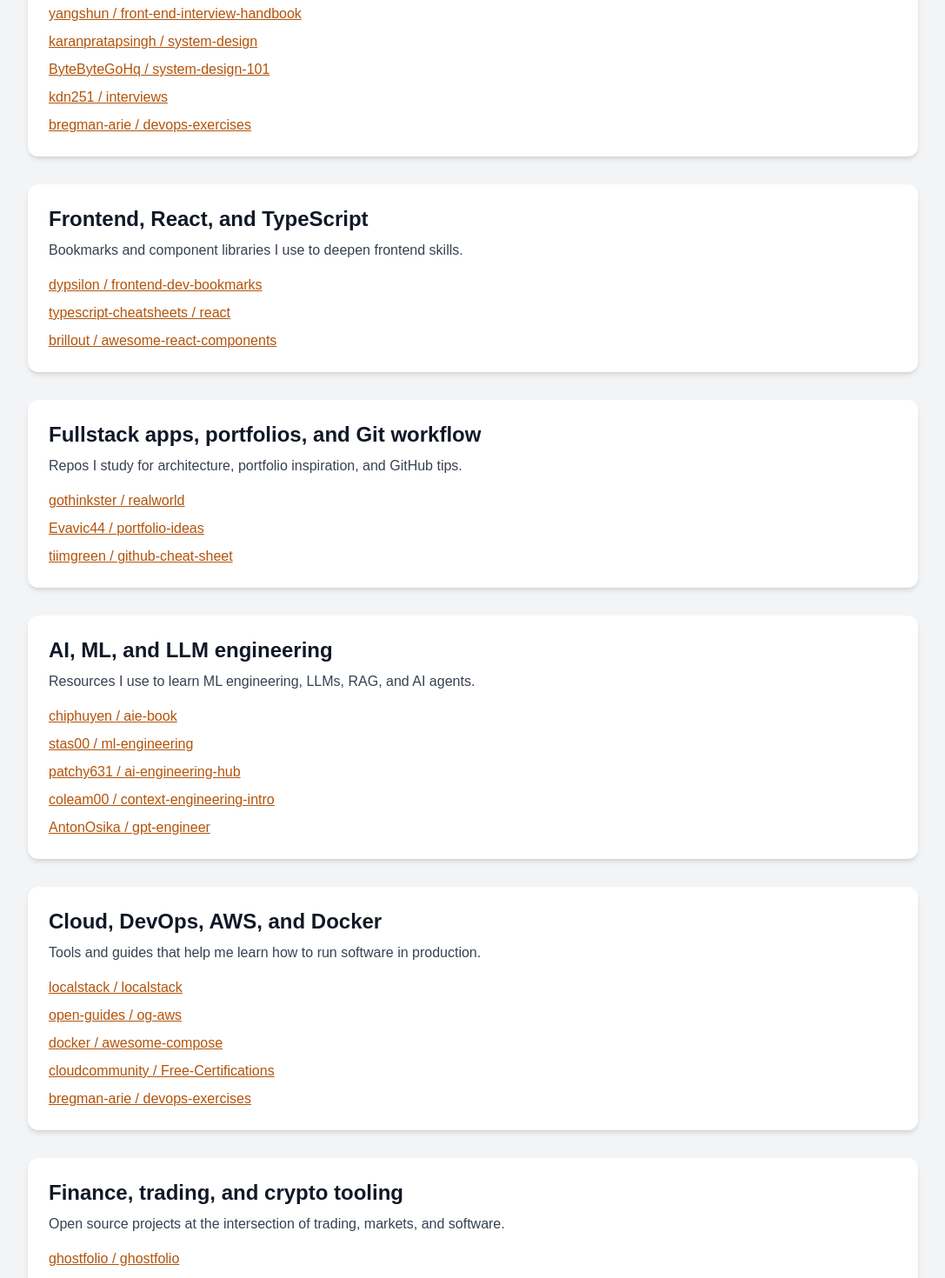
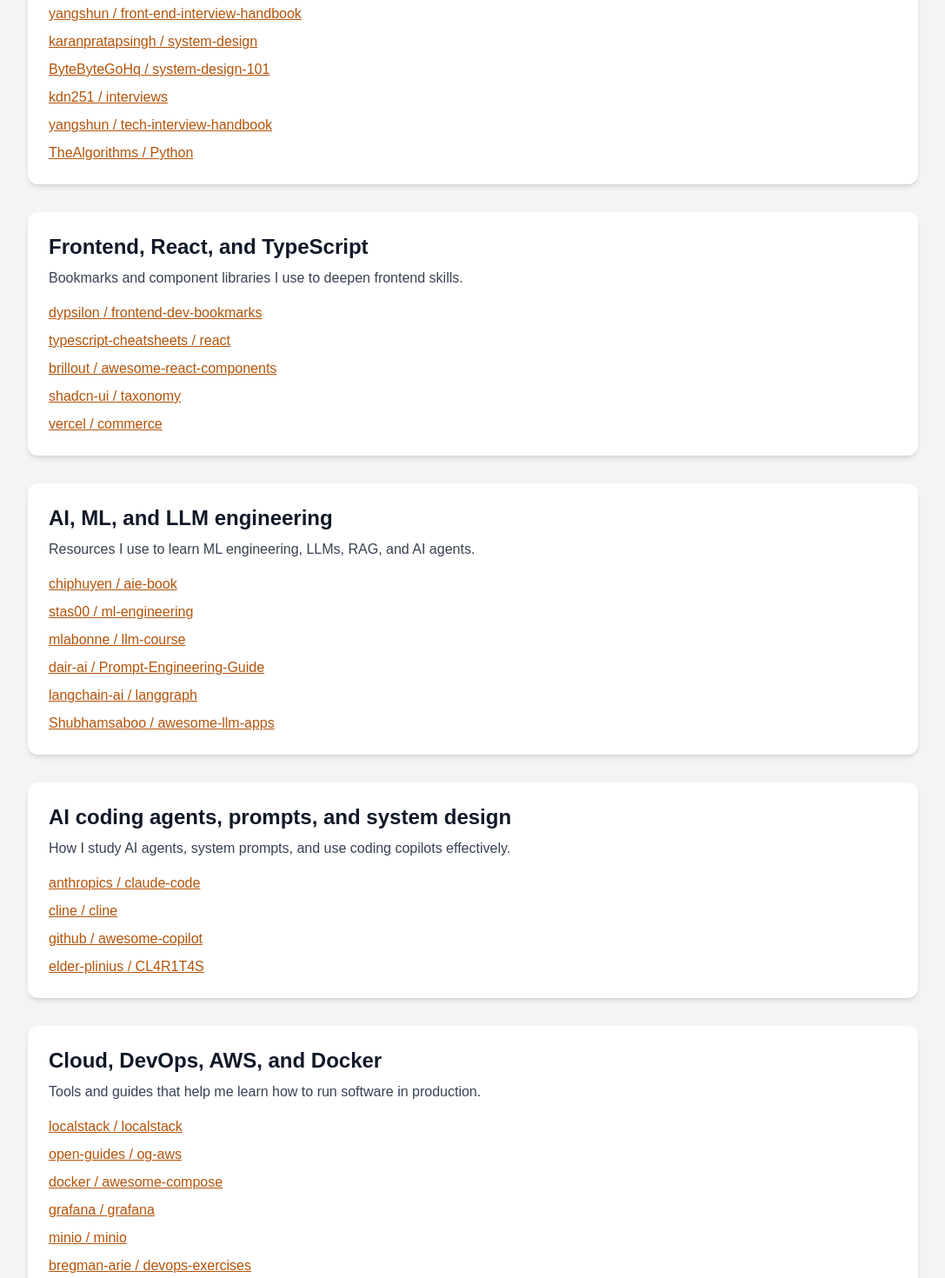
Before and after one commit to phawatboom/my-portfolio, a Next.js app: page /resources in a window 1280 px wide. Shown: the part 400-1870 px from the top of the page at 87% size, without its empty margins (96-1183 px from the left). Built offline with nearby package versions, Linux system fonts and the light colour scheme.

Commit message:
feat: extend the resources list

```diff
--- a/app/resources/page.tsx
+++ b/app/resources/page.tsx
@@ -49,8 +49,12 @@
         url: "https://github.com/kdn251/interviews",
       },
       {
-        label: "bregman-arie / devops-exercises",
-        url: "https://github.com/bregman-arie/devops-exercises",
+        label: "yangshun / tech-interview-handbook",
+        url: "https://github.com/yangshun/tech-interview-handbook",
+      },
+      {
+        label: "TheAlgorithms / Python",
+        url: "https://github.com/TheAlgorithms/Python",
       },
     ],
   },
@@ -71,24 +75,13 @@
         label: "brillout / awesome-react-components",
         url: "https://github.com/brillout/awesome-react-components",
       },
-    ],
-  },
-  {
-    title: "Fullstack apps, portfolios, and Git workflow",
-    description:
-      "Repos I study for architecture, portfolio inspiration, and GitHub tips.",
-    links: [
       {
-        label: "gothinkster / realworld",
-        url: "https://github.com/gothinkster/realworld",
+        label: "shadcn-ui / taxonomy",
+        url: "https://github.com/shadcn-ui/taxonomy",
       },
       {
-        label: "Evavic44 / portfolio-ideas",
-        url: "https://github.com/Evavic44/portfolio-ideas",
-      },
-      {
-        label: "tiimgreen / github-cheat-sheet",
-        url: "https://github.com/tiimgreen/github-cheat-sheet",
+        label: "vercel / commerce",
+        url: "https://github.com/vercel/commerce",
       },
     ],
   },
@@ -106,16 +99,43 @@
         url: "https://github.com/stas00/ml-engineering",
       },
       {
-        label: "patchy631 / ai-engineering-hub",
-        url: "https://github.com/patchy631/ai-engineering-hub",
+        label: "mlabonne / llm-course",
+        url: "https://github.com/mlabonne/llm-course",
       },
       {
-        label: "coleam00 / context-engineering-intro",
-        url: "https://github.com/coleam00/context-engineering-intro",
+        label: "dair-ai / Prompt-Engineering-Guide",
+        url: "https://github.com/dair-ai/Prompt-Engineering-Guide",
       },
       {
-        label: "AntonOsika / gpt-engineer",
-        url: "https://github.com/AntonOsika/gpt-engineer",
+        label: "langchain-ai / langgraph",
+        url: "https://github.com/langchain-ai/langgraph",
+      },
+      {
+        label: "Shubhamsaboo / awesome-llm-apps",
+        url: "https://github.com/Shubhamsaboo/awesome-llm-apps",
+      },
+    ],
+  },
+  {
+    title: "AI coding agents, prompts, and system design",
+    description:
+      "How I study AI agents, system prompts, and use coding copilots effectively.",
+    links: [
+      {
+        label: "anthropics / claude-code",
+        url: "https://github.com/anthropics/claude-code",
+      },
+      {
+        label: "cline / cline",
+        url: "https://github.com/cline/cline",
+      },
+      {
+        label: "github / awesome-copilot",
+        url: "https://github.com/github/awesome-copilot",
+      },
+      {
+        label: "elder-plinius / CL4R1T4S",
+        url: "https://github.com/elder-plinius/CL4R1T4S",
       },
     ],
   },
@@ -137,8 +157,12 @@
         url: "https://github.com/docker/awesome-compose",
       },
       {
-        label: "cloudcommunity / Free-Certifications",
-        url: "https://github.com/cloudcommunity/Free-Certifications",
+        label: "grafana / grafana",
+        url: "https://github.com/grafana/grafana",
+      },
+      {
+        label: "minio / minio",
+        url: "https://github.com/minio/minio",
       },
       {
         label: "bregman-arie / devops-exercises",
@@ -149,7 +173,7 @@
   {
     title: "Finance, trading, and crypto tooling",
     description:
-      "Open source projects at the intersection of trading, markets, and software.",
+      "Open source projects at the intersection of trading, markets, skills, and software.",
     links: [
       {
         label: "ghostfolio / ghostfolio",
@@ -162,6 +186,18 @@
       {
         label: "freqtrade / freqtrade",
         url: "https://github.com/freqtrade/freqtrade",
+      },
+      {
+        label: "hummingbot / hummingbot",
+        url: "https://github.com/hummingbot/hummingbot",
+      },
+      {
+        label: "OpenBB-finance / OpenBB",
+        url: "https://github.com/OpenBB-finance/OpenBB",
+      },
+      {
+        label: "srbhr / Resume-Matcher",
+        url: "https://github.com/srbhr/Resume-Matcher",
       },
     ],
   },
```
